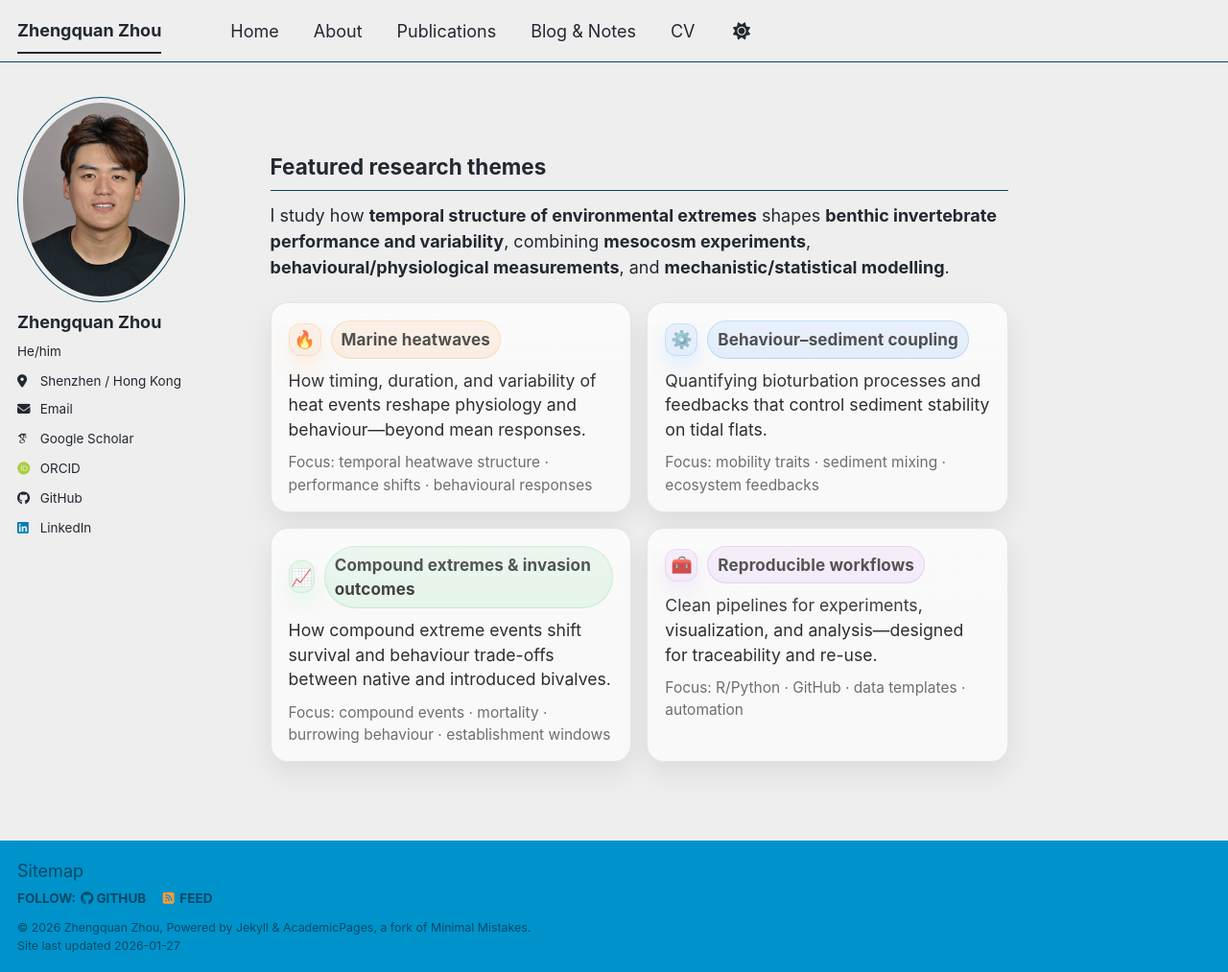
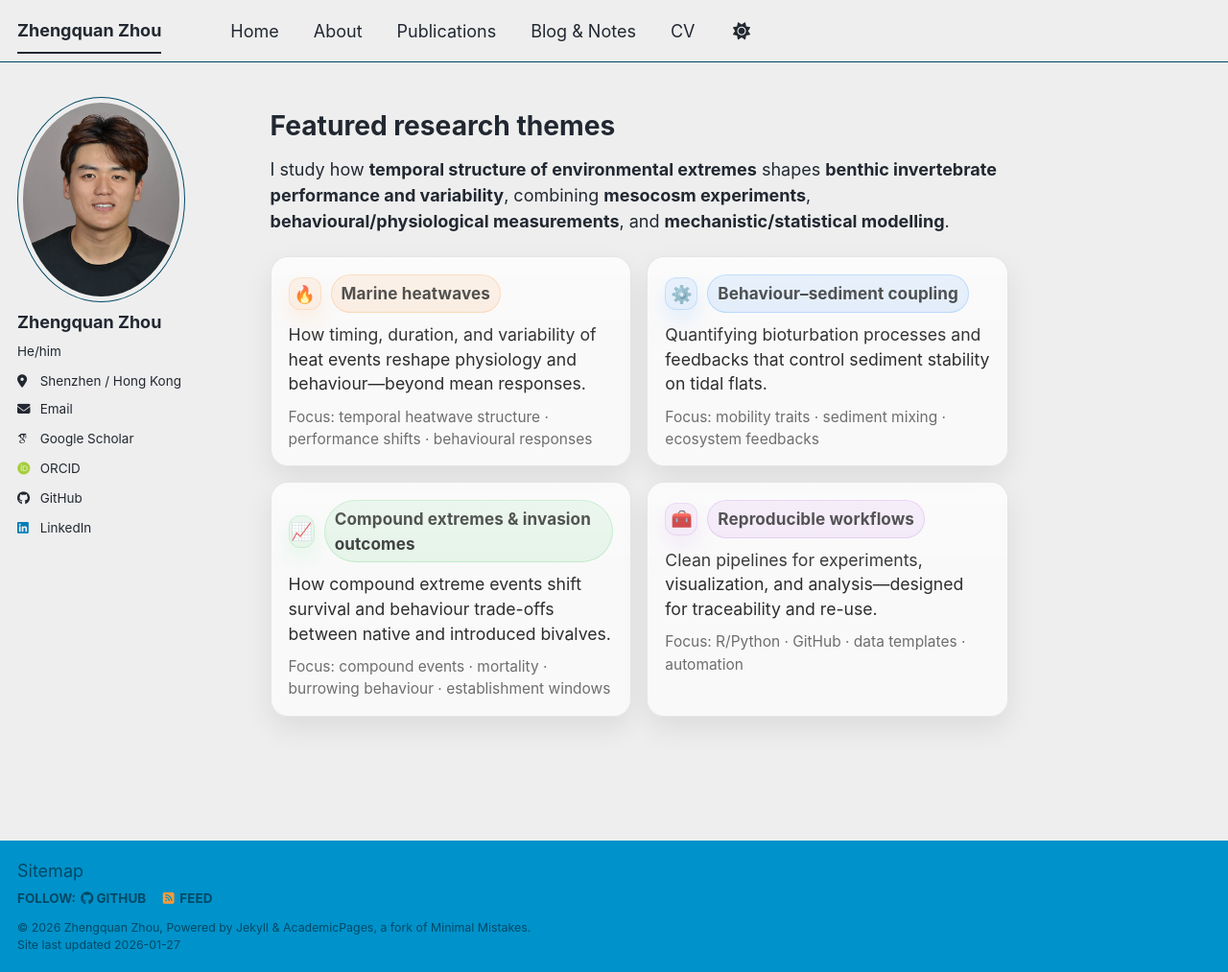
Before and after one commit to zqzhou7/zqzhou7.github.io, a Jekyll site: the page built from index.md, in a window 1280 px wide and 1013 px high. Shown: the whole window at 96% size. Built offline with Jekyll 4.4.1, drawn with Linux system fonts in a browser that asks for light colours; some web fonts are replaced; a script bundle is joined from its source files by our own code; library files that are not in the unit come from our copies.

Commit message:
Index title update.

```diff
--- a/index.md
+++ b/index.md
@@ -6,7 +6,7 @@ author_profile: true
 classes: wide
 ---
 
-## Featured research themes
+# Featured research themes
 
 I study how **temporal structure of environmental extremes** shapes **benthic invertebrate performance and variability**, combining **mesocosm experiments**, **behavioural/physiological measurements**, and **mechanistic/statistical modelling**.
 
```
